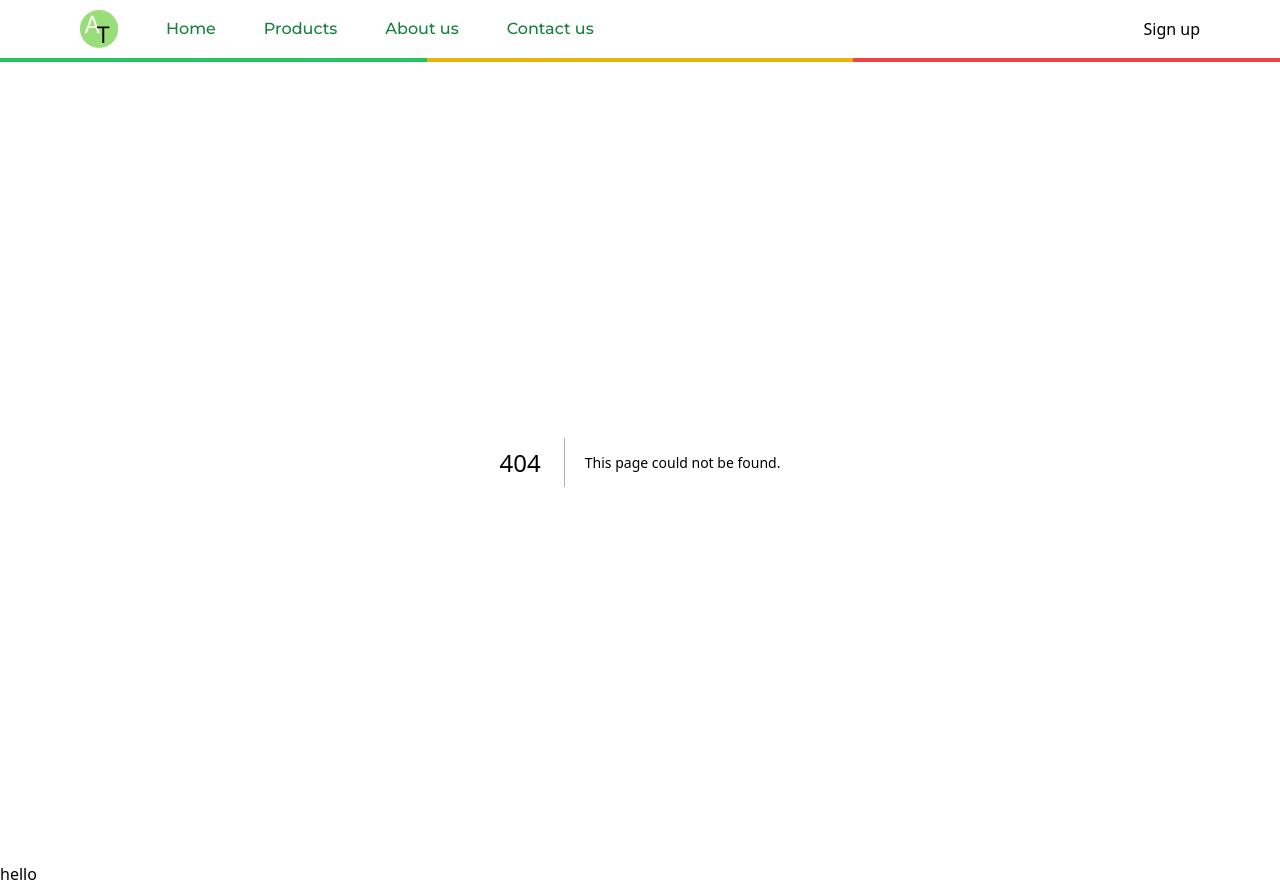
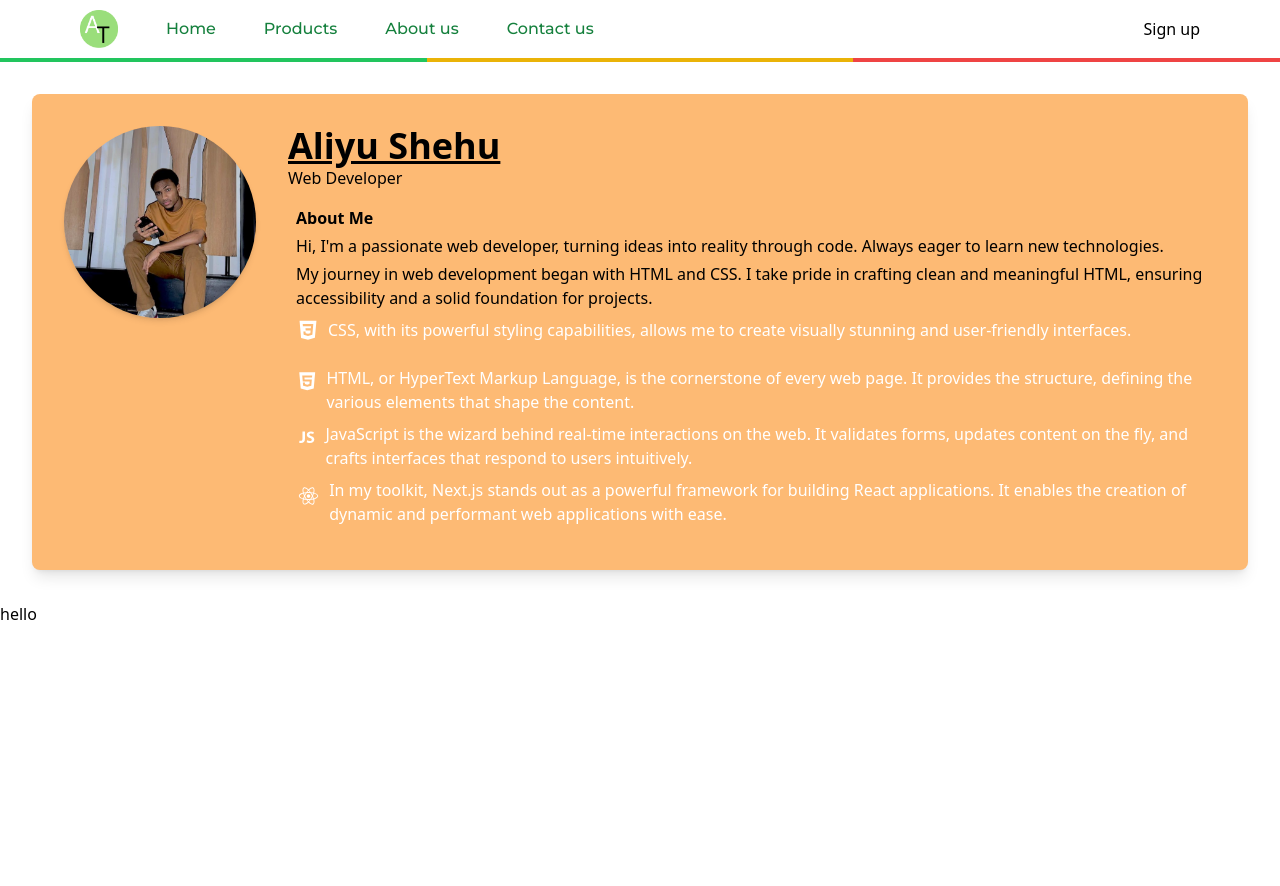
Before and after one commit to Aliyu05/agrotrade, a Next.js app: page /auth/about-me in a window 1280 px wide. Before the commit this address had no page. After the commit the page ends 800 px from the top, so only its background shows below. Built offline with nearby package versions, Linux system fonts and the light colour scheme.

Commit message:
about me

```diff
--- a/components/navbar.js
+++ b/components/navbar.js
@@ -43,6 +43,9 @@ export default function NavBar() {
 
           {/* Mobile view: Show "Home" and "Products" links on the left */}
           <div className="md:hidden flex flex-row items-center gap-4">
+
+            <Image width={38} height={38} src="/AGROTRADE.png" alt="logo" />
+
             <Link
               href="/"
               className={`${montserrat_500.className} text-green-700 hover:text-yellow-700`}
@@ -63,6 +66,7 @@ export default function NavBar() {
           >
             Sign up
           </Link>
+
         </div>
       </nav>
 
--- /dev/null
+++ b/config/globals.js
@@ -0,0 +1,14 @@
+import { useState,createContext } from "react";
+
+const AppContext = createContext();
+
+function AppProvider ({children}) {
+    const [accountType,setAccountType] = useState('buyer')
+    return (
+        <AppContext.Provider value={[accountType,setAccountType]}>
+            {children}
+        </AppContext.Provider>
+    )
+}
+
+export {AppContext,AppProvider}
--- a/pages/_app.js
+++ b/pages/_app.js
@@ -1,10 +1,13 @@
 import '@/styles/globals.css';
 import Layouts from '@/components/layouts';
+import { AppProvider } from '@/config/globals';
 
 export default function App({ Component, pageProps }) {
   return (
-    <Layouts>
-      <Component {...pageProps} />
-    </Layouts>
+    <AppProvider>
+      <Layouts>
+          <Component {...pageProps} />
+       </Layouts>
+    </AppProvider>
   )
 }
--- /dev/null
+++ b/pages/auth/about-me.js
@@ -0,0 +1,64 @@
+import React from 'react';
+import { DiCss3, DiHtml5, DiJavascript1, DiReact } from 'react-icons/di';
+
+const paragraphStyle = {
+  marginBottom: '0.5em',
+};
+
+export default function AboutMe() {
+  return (
+
+    <div className="p-4 sm:p-8">
+    <div className="bg-orange-300 p-4 sm:p-8 rounded-lg shadow-lg">
+      <div className="flex flex-col sm:flex-row items-center sm:items-start">
+        <div className="flex-shrink-0 sm:mr-8">
+          <img
+            src="/ali.png"
+            alt="Your Name"
+            className="w-32 h-32 sm:w-48 sm:h-48 object-cover rounded-full shadow-md"
+          />
+        </div>
+
+        <div className="mt-4 sm:mt-0">
+          <header className="text-center sm:text-left">
+            <u>
+            <h1 className="text-2xl sm:text-4xl font-bold">Aliyu Shehu</h1>
+            </u>
+            <p>Web Developer</p>
+          </header>
+            <section className="bg-opacity-75 rounded-lg mt-1 sm:mt-2 p-1 sm:p-2">
+              <h2 className="text-sm sm:text-base font-bold mb-1">About Me</h2>
+              <p className="mb-1">
+                Hi, I'm a passionate web developer, turning ideas into reality through code. Always eager to learn new technologies.
+              </p>
+              <p style={paragraphStyle}>
+                My journey in web development began with HTML and CSS. I take pride in crafting clean and meaningful HTML, ensuring accessibility and a solid foundation for projects.
+              </p>
+
+              <p className="flex text-white"  style={paragraphStyle}>
+                <DiCss3 className="text-2xl mr-2 mb-4"/>
+                CSS, with its powerful styling capabilities, allows me to create visually stunning and user-friendly interfaces.
+              </p>
+              <p className="flex text-white"  style={paragraphStyle}>
+                <DiHtml5 className="text-3xl mr-2 mb-4"/>
+                HTML, or HyperText Markup Language, is the cornerstone of every web page. It provides the structure, defining the various elements that shape the content.
+              </p>
+
+              <p className="flex text-white"  style={paragraphStyle}>
+                <DiJavascript1 className="text-3xl mr-2 mb-4"/>
+                JavaScript is the wizard behind real-time interactions on the web. It validates forms, updates content on the fly, and crafts interfaces that respond to users intuitively.
+              </p>
+
+              <p className="flex text-white">
+                <DiReact className="text-4xl mr-2 mb-4"/>
+                In my toolkit, Next.js stands out as a powerful framework for building React applications. It enables the creation of dynamic and performant web applications with ease.
+              </p>
+            </section>
+          </div>
+
+
+        </div>
+      </div>
+    </div>
+  );
+};
--- /dev/null
+++ b/pages/auth/continue-registration.js
@@ -0,0 +1,72 @@
+import { useState } from "react";
+import Head from "next/head";
+import { TextField } from "@mui/material";
+import { useFormik } from "formik";
+import * as yup from 'yup';
+
+const validationRules = yup.object().shape({
+    firstName:yup.string().required('this field is compulsory').min(2,'must be at least 2 characters').max(25,'cannot be more than 25 characters'),
+    lastName:yup.string().required('this field is compulsory').min(2,'must be at least 2 characters').max(25,'cannot be more than 25 characters'),
+    address:yup.string().min(8,'must be at least 8 characters').max(60,'cannot be more than 25 characters'),
+    compName:yup.string().required('this field is compulsory').min(6,'must be at least 6 characters').max(120,'cannot be more than 120 characters'),
+});
+
+export default function ContinueReg () {
+
+    const {handleBlur,handleChange, handleSubmit,touched,errors,values} = useFormik({
+        initialValues:{firstName:'',lastName:'',address:'',compName:''},
+        onSubmit: (value) => {
+            console.log(value.firstName)
+        },
+        validationSchema:validationRules,
+    });
+
+    return (
+        <>
+        <Head>
+
+            <title>Continue Registration | AgroTrade</title>
+        </Head>
+        <main className="h-screen flex justify-center items-center py-20 px-3 md:px-0">
+            <div className="w-full md:w-[420px] flex flex-col gap-3 border border-gray-300 rounded-md p-3">
+                <div className="flex flex-col gap-5 md:gap-3">
+                    <div className="flex flex-col gap-2">
+                        <h2 className="text-2xl">Provide more information</h2>
+                        <p className="text-xs text-green-600">Your account registration will be complete after this step</p>
+                    </div>
+
+                    <form onSubmit={handleSubmit}>
+                        <div className="mb-2">
+                            <TextField className="w-full" variant="outlined" label="first name" id="firstName" onChange={handleChange} onBlur={handleBlur} value={values.firstName}/>
+                            <small className="text-red-500">{touched && errors.firstName ? errors.firstName : null}</small>
+                        </div>
+
+                        <div className="mb-2">
+                            <TextField className="w-full" variant="outlined" label="last name" id="lastName" onChange={handleChange} onBlur={handleBlur} value={values.lastName}/>
+                            <small className="text-red-500">{touched && errors.lastName ? errors.lastName : null}</small>
+                        </div>
+
+                        <div className="mb-2">
+                            <TextField multiline={true} className="w-full" type="text" variant="outlined" label="address" id="address" onChange={handleChange} onBlur={handleBlur} value={values.address}/>
+                            <small className="text-red-500">{touched && errors.address ? errors.address : null}</small>
+                        </div>
+
+                        {/* {tab == 'farmer'
+                        ? <div className="mb-2">
+                            <TextField className="w-full" variant="outlined" label="company name" id:"compName" onChange={handleChange} onBlur={handleBlur} value={values.compName}/>
+                             <small className="text-red-500">{touched && errors.compName ? errors.compName : null}</small>
+                        </div>
+                        : null} */}
+
+                        <button type="submit" className="h-[48px] w-full flex justify-center items-center bg-green-700 text-white text-xl rounded-md">Continue</button>
+                    </form>
+                </div>
+            </div>
+        </main>
+        </>
+    )
+}
+
+const styles = {
+    tabColor:'border-b-4 border-green-600'
+}
--- a/pages/auth/signup.js
+++ b/pages/auth/signup.js
@@ -1,4 +1,5 @@
-import { useState } from "react";
+import { useState,useContext } from "react";
+import { AppContext } from "@/config/globals";
 import Head from "next/head";
 import Image from "next/image";
 import { TextField,Button } from "@mui/material";
@@ -10,7 +11,16 @@ import { useFormik } from "formik";
 
 
 export default function Signup () {
-    const [tab,setTab] = useState('buyer')
+    const [tab,setTab] = useState('buyer');
+    const [accountType,setAccountType]  =  useContext(AppContext);
+    console.log(accountType);
+
+    const {handleBlur,handleChange, handleSubmit,touched,errors} = useFormik({
+        initialValues: {},
+        onSubmit: () => {},
+        validationSchema:null,
+    });
+
     return (
         <>
         <Head>
--- a/styles/globals.css
+++ b/styles/globals.css
@@ -7,6 +7,8 @@
   background-position: center;
   background-repeat: no-repeat;
 }
+
+
 
 /* OR seperator for signup --- begin */
 .separator {
```
Also changed, not shown: public/ali.png (added).
